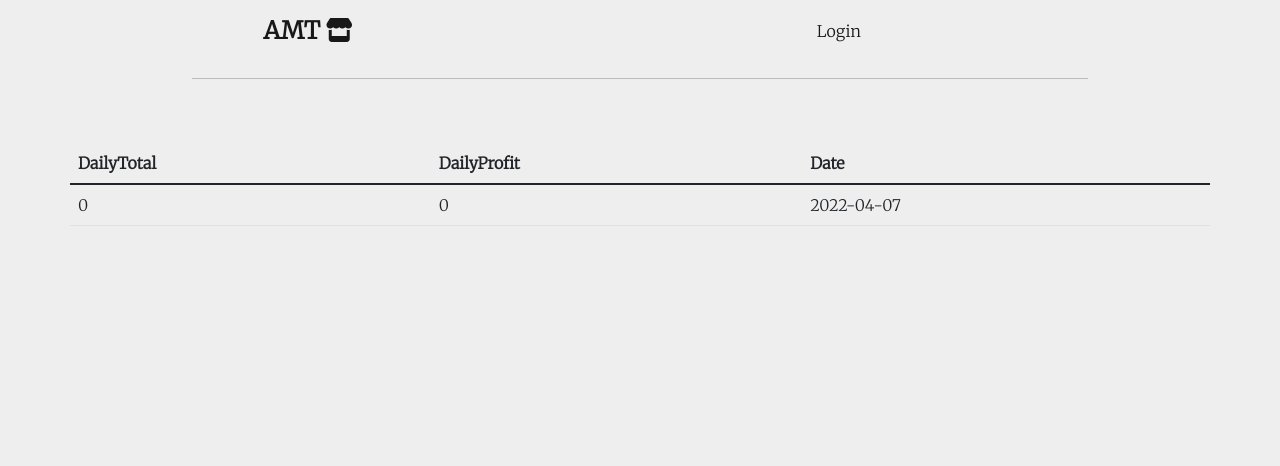
After one commit to blade9380/pos, a Flask app: page /daily in a window 1280 px wide. The commit adds this page. Shown: the top 466 px of the page. Run offline with Flask 2, Linux system fonts and the light colour scheme; data comes from the database, SQL or seed files in the repository; data that the repository does not hold is empty; some libraries are stand-ins or nearby versions.

Commit message:
'with DailyTotal'

```diff
--- a/main.py
+++ b/main.py
@@ -1,10 +1,9 @@
-from re import S, U
 from flask import Flask, render_template, redirect, url_for, request, abort, flash
 from flask_bootstrap import Bootstrap
 from flask_sqlalchemy import SQLAlchemy
 from functools import wraps
 from sqlalchemy import desc
-from flask_wtf import FlaskForm
+from flask_wtf import FlaskForm, form
 from wtforms import StringField, SubmitField
 from flask_login import UserMixin, login_user, LoginManager, login_required, current_user, logout_user
 from wtforms.validators import DataRequired
@@ -56,6 +55,13 @@ class MonthlyTotal(db.Model):
     date = db.Column(db.Date, nullable=False)
 
 
+class DailyTotal(db.Model):
+    id = db.Column(db.Integer, primary_key=True)
+    daily = db.Column(db.Integer, nullable=False)
+    daily_profit = db.Column(db.Float, nullable=False)
+    date = db.Column(db.Date, nullable=False)
+
+
 db.create_all()
 
 
@@ -67,6 +73,7 @@ def admin_only(f):
                 return abort(403)
             return f(*args, **kwargs)
         return abort(403)
+
     return decorated_function
 
 
@@ -103,7 +110,7 @@ def login():
     # )
     # db.session.add(sold_item)
     # db.session.commit()
-    form = Login()
+    # form = Login()
     if request.method == 'GET':
         return render_template('login.html', form=form)
 
@@ -267,5 +274,34 @@ def total():
     return render_template('total.html', total=new_total)
 
 
+@app.route('/daily')
+def daily():
+    sold_item = Sale.query.all()
+    daily_total = DailyTotal.query.all()
+    today = datetime.now().day
+    total_money, total_profit = 0, 0
+    sold = [i for i in sold_item if i.date.day == today]
+    current_total = [i for i in daily_total if i.date.day == today]
+    for i in sold:
+        total_money += i.price
+        total_profit += i.total
+    if not current_total:
+        add_total = DailyTotal(
+            daily=total_money,
+            daily_profit=total_profit,
+            date=datetime.now()
+        )
+        db.session.add(add_total)
+        db.session.commit()
+    else:
+        for i in current_total:
+            i.daily = total_money
+            i.daily_profit = total_profit
+            i.date = datetime.now()
+            db.session.commit()
+    new_total = DailyTotal.query.all()
+    return render_template('daily_total.html', total=new_total)
+
+
 if __name__ == '__main__':
     app.run(debug=True)
--- /dev/null
+++ b/templates/daily_total.html
@@ -0,0 +1,25 @@
+{% include 'header.html' %}
+
+<table class="table container sale-table">
+    <thead>
+        <tr>
+            <th scope="col">DailyTotal</th>
+            <th scope="col">DailyProfit</th>
+            <th scope="col">Date</th>
+
+        </tr>
+    </thead>
+    <tbody>
+
+        {% for i in total:%}
+        <tr>
+            <td>{{ i.daily|int}}</td>
+            <td>{{ i.daily_profit|int }}</td>
+            <td>{{ i.date }}</td>
+        </tr>
+        {% endfor %}
+    </tbody>
+</table>
+
+
+{% include 'footer.html' %}
--- a/templates/header.html
+++ b/templates/header.html
@@ -40,6 +40,9 @@
                         <a class="nav-thing nav-link active" href="{{ url_for('total') }}">Monthly Total</a>
                     </li>
                     <li class="nav-item">
+                        <a class="nav-thing nav-link active" href="{{ url_for('daily') }}">DailyTotal</a>
+                    </li>
+                    <li class="nav-item">
                         <a class="nav-thing nav-link active" href="{{ url_for('edit_profile') }}">Edit Profile</a>
                     </li>
                     <li class="nav-item">
```
